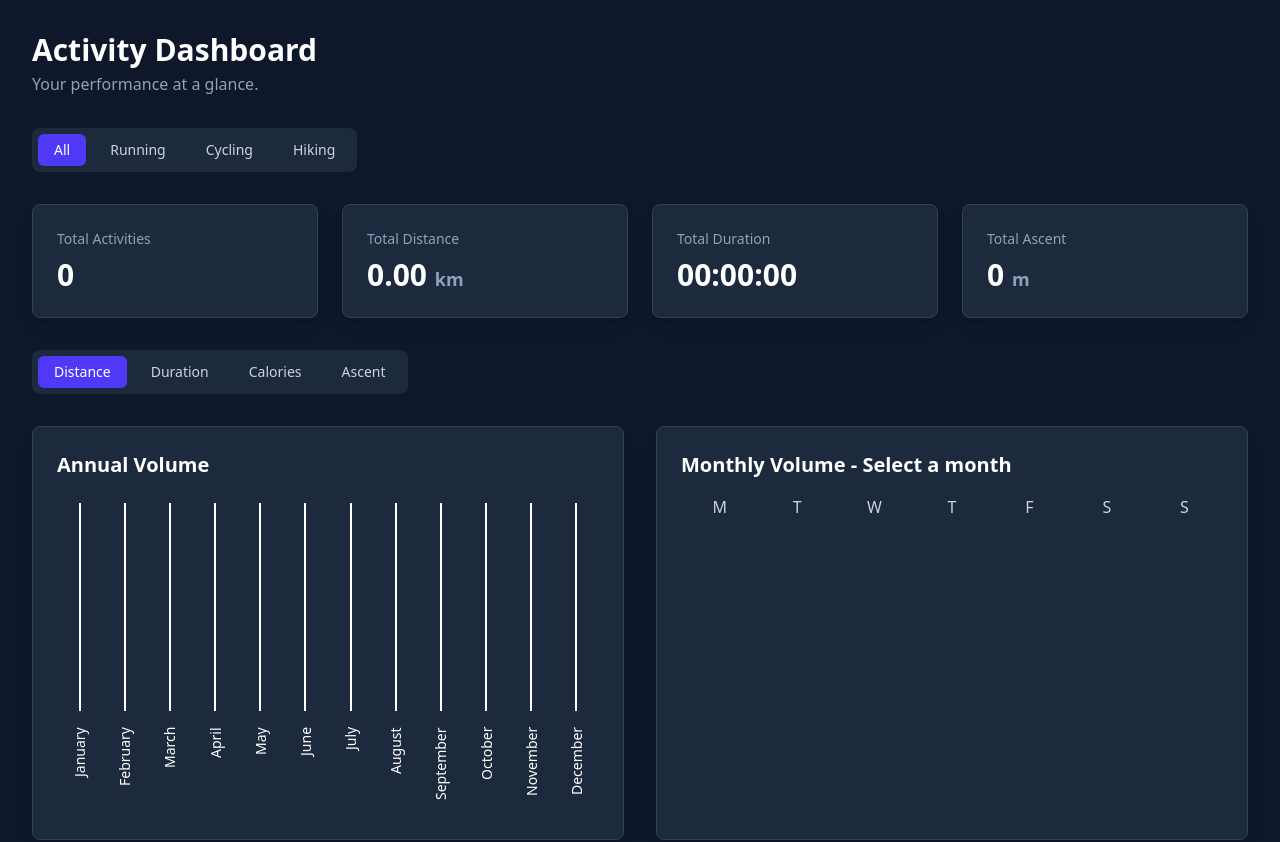
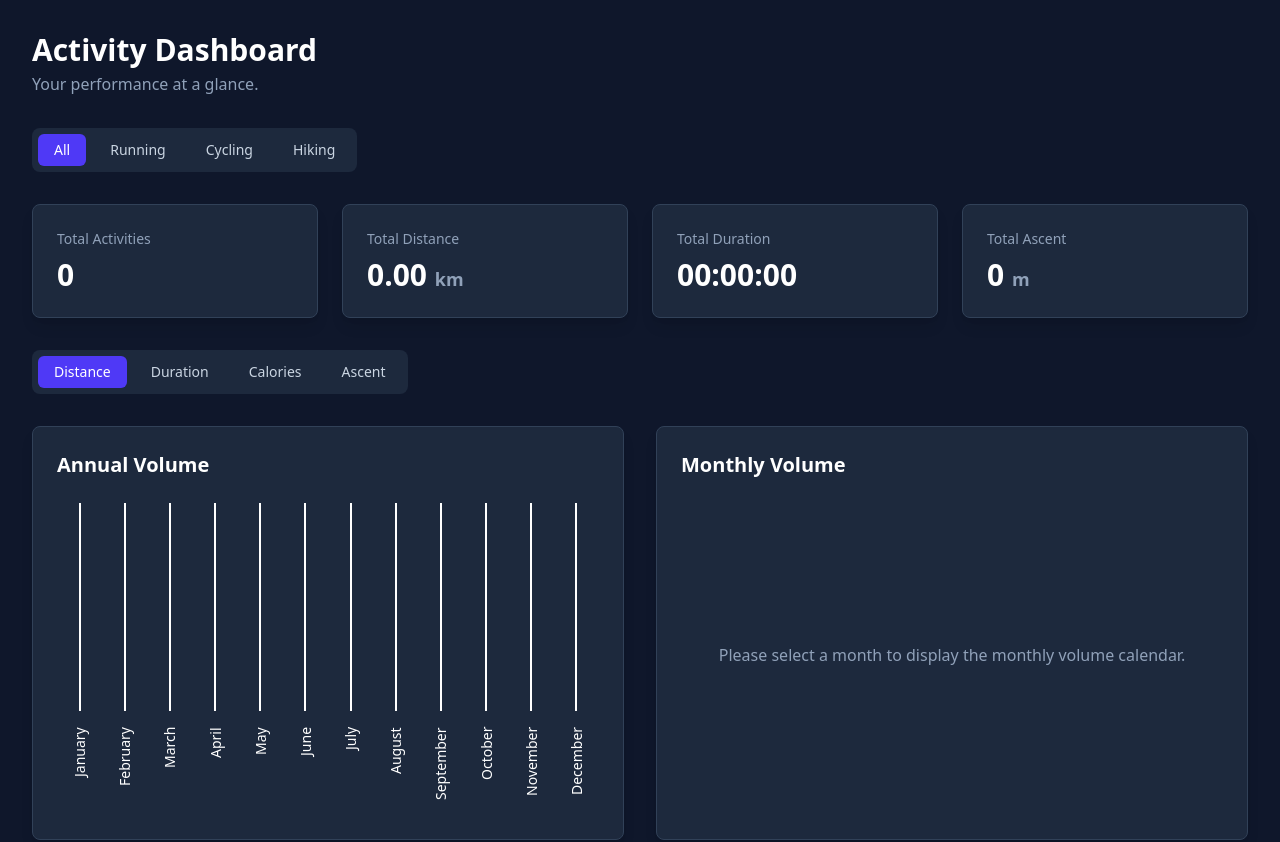
Before and after one commit to PoTrd/garmin_visualizer, an Angular app: page /dashboard in a window 1280 px wide. Shown: the top 842 px of the page. Built offline with nearby package versions, Linux system fonts and the light colour scheme.

Commit message:
Add message to select a month on monthly volume

```diff
--- a/src/app/core/pages/dashboard-page/monthly-volume-widget/monthly-volume-widget.html
+++ b/src/app/core/pages/dashboard-page/monthly-volume-widget/monthly-volume-widget.html
@@ -1,6 +1,7 @@
 <div class="bg-slate-800 rounded-lg shadow-lg border border-slate-700 overflow-hidden mb-8 p-6">
-    <h2 class="text-xl font-bold text-white mb-4" (click)="test()">Monthly Volume {{ selectedMonth() === null ? '- Select a month' : '- ' + selectedMonth() }}</h2>
+    <h2 class="text-xl font-bold text-white mb-4" (click)="test()">Monthly Volume {{ selectedMonth() === null ? '' : '- ' + selectedMonth() }}</h2>
     <div class="h-80">
+        @if (selectedMonth() ) {
             <div class="grid grid-cols-7">
                 <span class="flex items-center justify-center">M</span>
                 <span class="flex items-center justify-center">T</span>
@@ -25,5 +26,10 @@
                     </div>
                 }
             </div>
+        } @else {
+            <div class="flex justify-center items-center h-full w-full text-slate-400">
+                Please select a month to display the monthly volume calendar.
+            </div>
+        }
     </div>
 </div>
```
Lines whose indentation alone changed are shown as unchanged.
